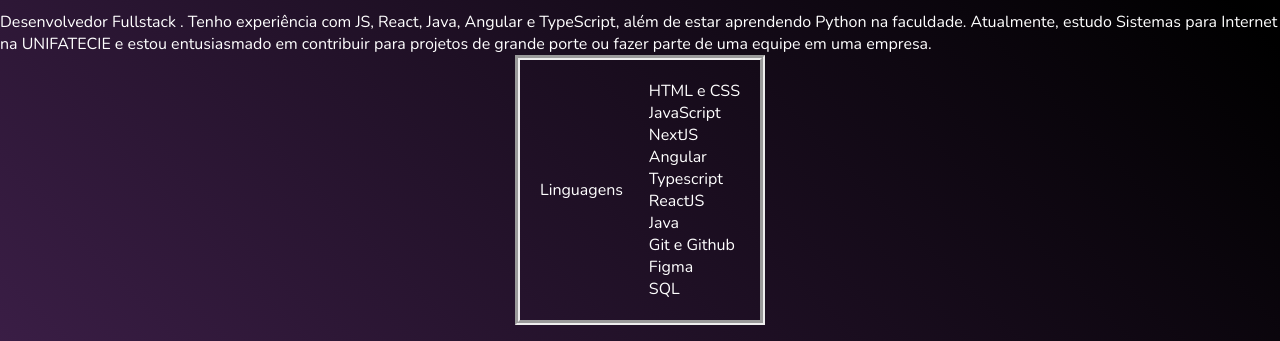
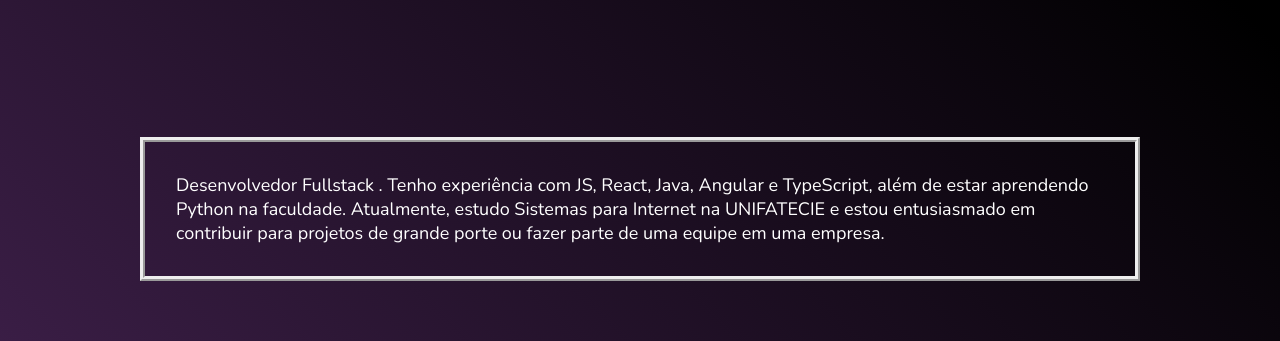
Before and after one commit to Istivis/Portfolio, a plain HTML site: page index.html in a window 1280 px wide. Shown: the part 459-800 px from the top of the page. Drawn offline with nearby package versions, Linux system fonts and the light colour scheme.

Commit message:
correcao

```diff
--- a/index.html
+++ b/index.html
@@ -30,7 +30,7 @@
       <img src="assets/photo1.png" alt="Pic" width="370px" />
     </div>
     <div class="Nome">Thomas Styven</div>
-    <div class="Sobre" id="sobre">
+    <div class="Sobre" id="Sobre">
       Desenvolvedor Fullstack . Tenho experiência com JS, React, Java, Angular e TypeScript, além de estar aprendendo Python na faculdade. Atualmente, estudo Sistemas para Internet na UNIFATECIE e estou entusiasmado em contribuir para projetos de grande porte ou fazer parte de uma equipe em uma empresa.
     </div>
     <div class="Linguagens">
@@ -55,7 +55,7 @@
     <div class="op"><a href="https://istivis.github.io/weather-app/" target="_blank">Wheater app(JavaScript)</a><img src="assets/app.wheater.png" alt="Pic" width="157px" /></div>
     <div class="op"><a href="https://istivis.github.io/Habits-to-do/" target="_blank">Habitos (JavaScript)</a><img src="assets/app.habits.png" alt="Pic" width="300px" /></div>
     <div class="op"><a href="https://istivis.github.io/Istiquest/" target="_blank">Istiquest (JavaScript)</a><img src="assets/istiquest.png" alt="Pic" width="300px" /></div>
-    <div class="op"><a href="" target="_blank"></a><img src="assets/Loading.jpg" alt="Pic" width="289px" /></div>
+    <div class="op"><a href="" target="_blank"></a><img src="assets/Black Animated 2023 Loading New Year Instagram Post.gif" alt="Pic" width="289px" /></div>
   </div>
     <div class="footer" id="#Contatos">
       <ul>
--- a/style.css
+++ b/style.css
@@ -54,7 +54,7 @@ nav {
   background-color: #fff;
   margin: 8px;
 }
-.sobre {
+.Sobre {
   font-size: 18px;
   border-style: ridge;
   border-width: 5px;
```
Also changed, not shown: assets/Black Animated 2023 Loading New Year Instagram Post.gif (added).
